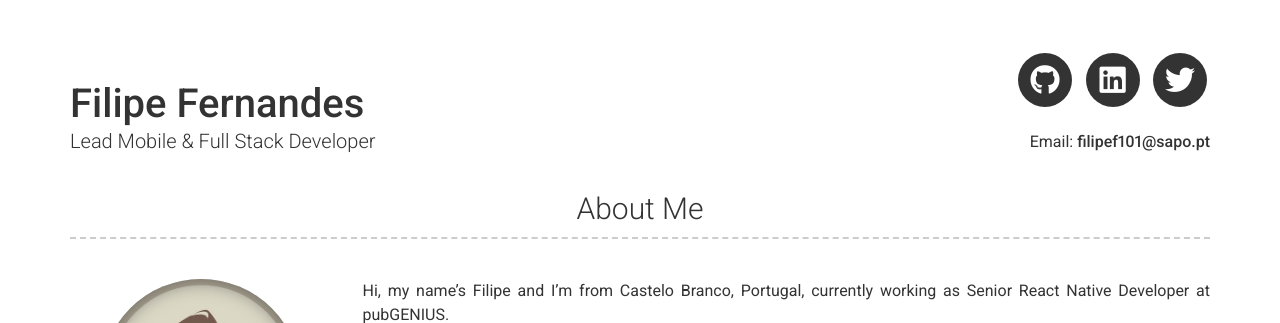
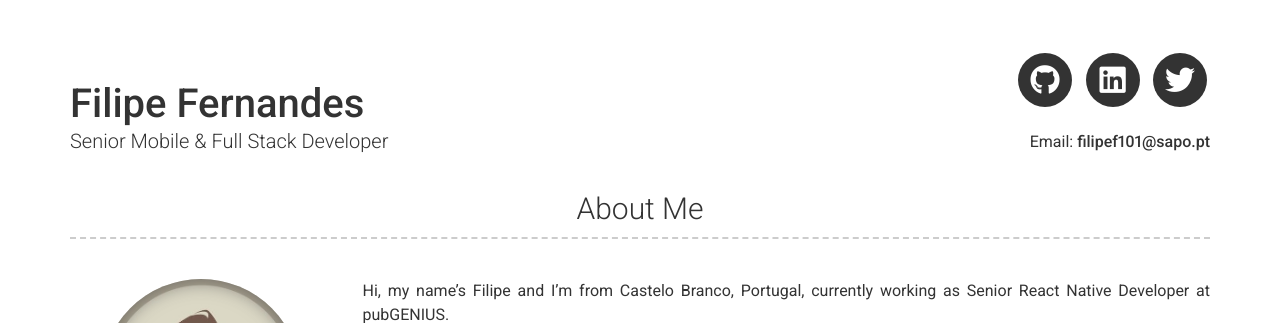
Before and after one commit to filipef101/filipef101.github.io, a Jekyll site: the page built from index.md, in a window 1280 px wide and 900 px high. Shown: the top 323 px of the window. Built offline with Jekyll 4.4.1, drawn with Linux system fonts in a browser that asks for light colours; nearby versions of some CDN libraries; a script that is not in the unit is left out.

Commit message:
Update _config.yml

```diff
--- a/_config.yml
+++ b/_config.yml
@@ -4,7 +4,7 @@ favicon: images/favicon.ico
 darkmode: false
 # Personal info
 name: Filipe Fernandes
-title: Lead Mobile & Full Stack Developer
+title: Senior Mobile & Full Stack Developer
 email: filipef101@sapo.pt
 # website: https://filas.me
 
```
